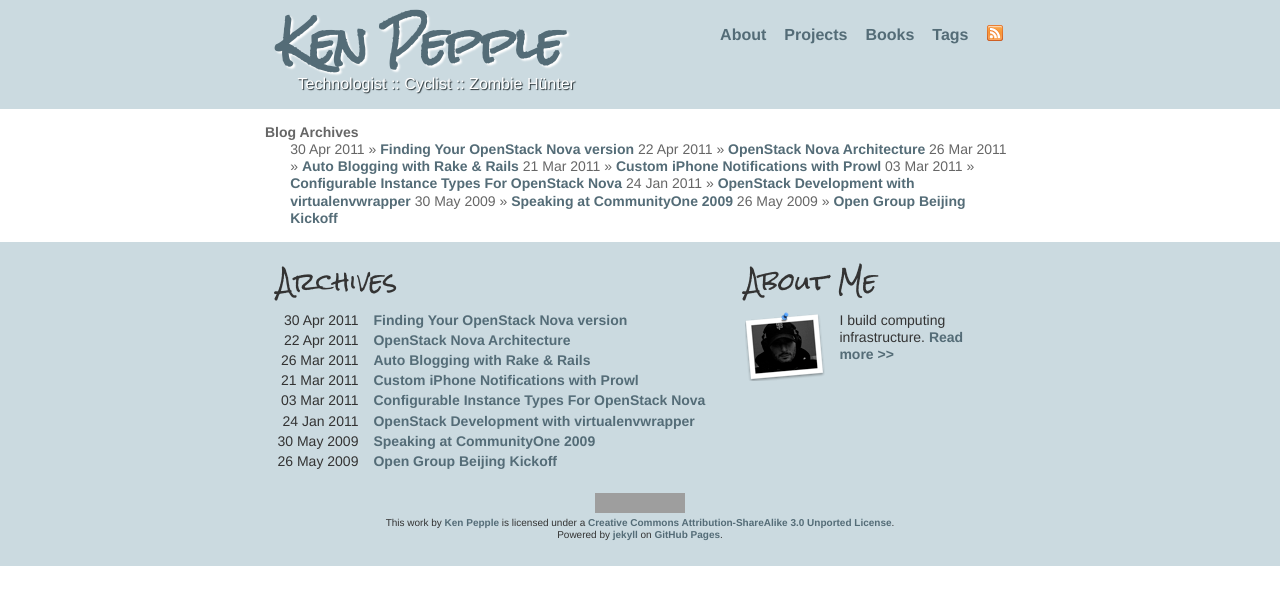
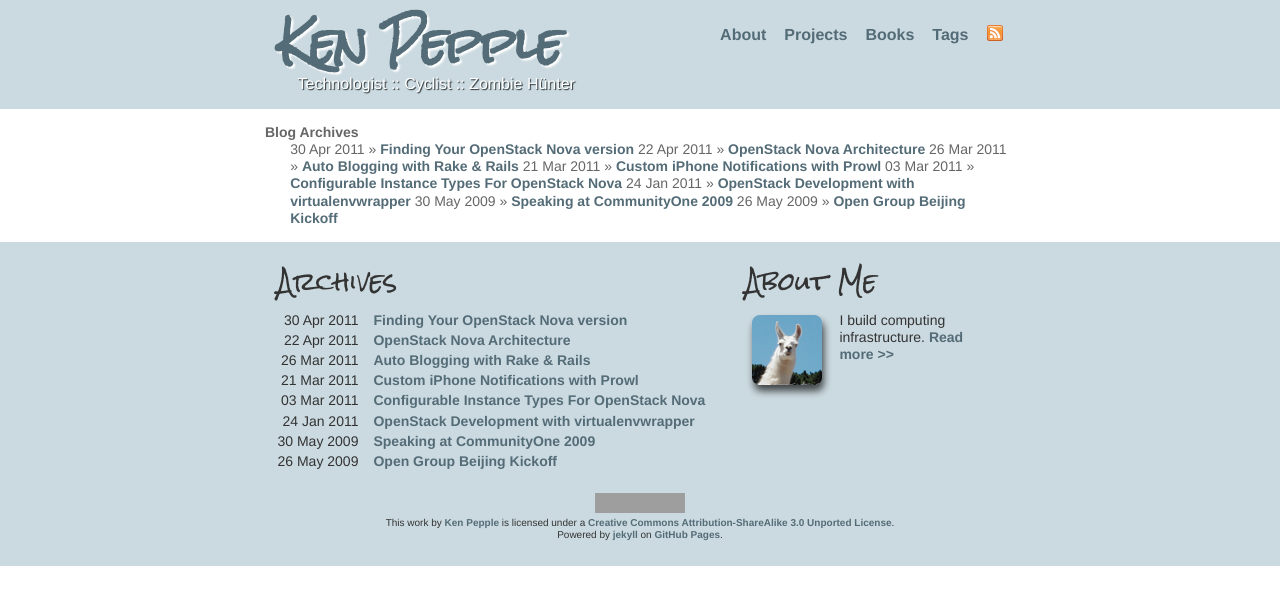
Before and after one commit to slashk/slashk.github.com, a Jekyll site: the page built from archives.html, in a window 1280 px wide. Shown: the top 605 px of the page. Built offline with Jekyll 4.4.1, drawn with Linux system fonts in a browser that asks for light colours; Markdown is read by kramdown in place of the engine named in the settings; grey boxes are pictures that could not be loaded.

Commit message:
added the llama

```diff
--- a/_includes/footer.html
+++ b/_includes/footer.html
@@ -18,7 +18,7 @@
             <div class="about">
                 <h3><a href="/about/">About Me</a></h3>
 
-                <a href="/about/"><img src="/images/me_small.png" alt="ME" /></a>
+                <a href="/about/"><img src="/images/llama-small.png" alt="ME" /></a>
                 <div>
                     <p>I build computing infrastructure.
                     <a href="/about/">Read more >></a></p>
--- a/about.html
+++ b/about.html
@@ -3,9 +3,9 @@ layout: page
 title: About Me
 ---
 
-<!-- <div class="my_pic">
-    <img src="/images/me.png">
-</div> -->
+<div class="my_pic">
+    <img src="/images/llama-250.png">
+</div>
 
 <div class="about_head">
   <p>I build computing infrastructure.</p>
```
Also changed, not shown: images/llama-250.png (added), images/llama-small.png (added).
